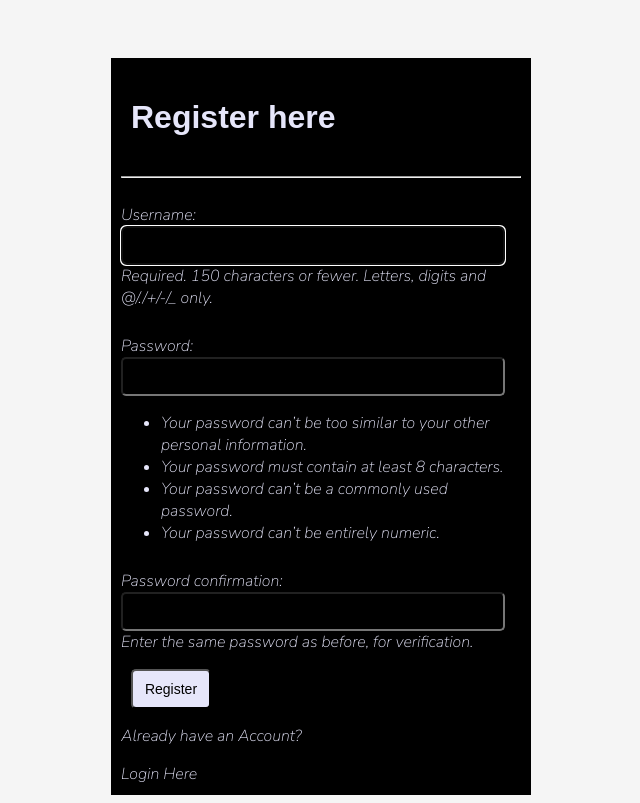
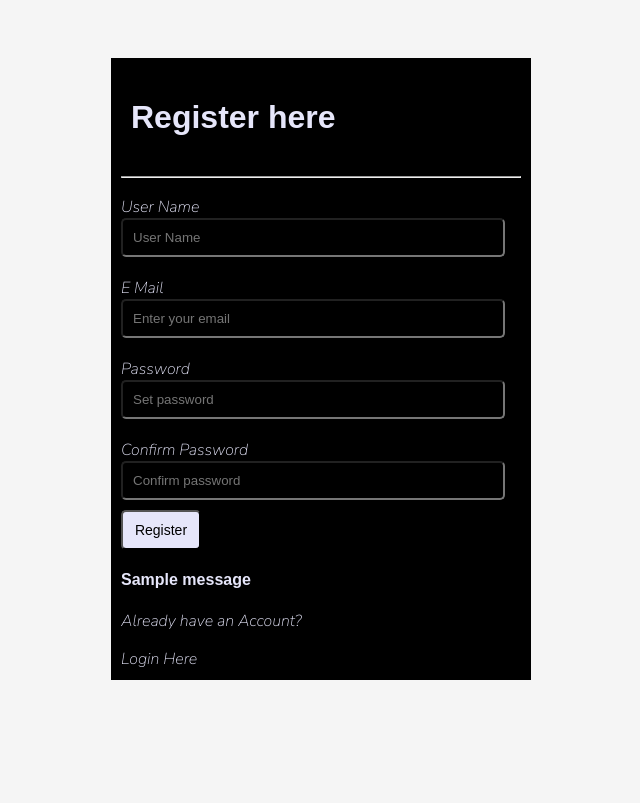
Before and after one commit to TechLearner06/To_Do_List-Python-Django, a Django app: page /register/ in a window 1280 px wide. Shown: the whole page, without its empty margins (319-959 px from the left). After the commit the page ends 680 px from the top, so only its background shows below. Run offline with Django 4.2, Linux system fonts and the light colour scheme; one stand-in notice (Sample message) is shown.

Commit message:
code update

```diff
--- a/to_do_list_project/base/templates/register.html
+++ b/to_do_list_project/base/templates/register.html
@@ -6,8 +6,28 @@
 <hr>
 <form method="POST" class="register-form">
     {% csrf_token%}
-    {{form.as_p}}
+    <div class="fields">
+        <label>User Name</label>
+        <input type="text" name="user_name" placeholder="User Name" required="">
+    </div>
+    <div class="fields">
+        <label>E Mail</label>
+        <input type="text" name="email" placeholder="Enter your email" required="">
+    </div>
+    <div class="fields">
+        <label>Password</label>
+        <input type="password" name="password" placeholder="Set password" required="">
+    </div>
+    <div class="fields">
+        <label>Confirm Password</label>
+        <input type="password" name="password2" placeholder="Confirm password" required="">
+    </div>
     <input class="button" type="submit" value="Register">
+    <div class="error">
+        {% for message in messages %}
+        <h4>{{message}}</h4>
+        {%endfor%}
+    </div>
     <p>Already have an Account?</p><a href="{% url 'login' %}">Login Here</a>
 </form>
 
--- a/to_do_list_project/base/urls.py
+++ b/to_do_list_project/base/urls.py
@@ -1,11 +1,12 @@
 from django.urls import path
-from .views import TaskList,TaskDetail,TaskCreate,TaskUpdate,TaskDelete,CustomLoginView,RegisterPage
+from .views import TaskList,TaskDetail,TaskCreate,TaskUpdate,TaskDelete
 from django.contrib.auth.views import LogoutView
+from . import views
 
 urlpatterns = [
-    path('login/',CustomLoginView.as_view(),name='login'),
+    path('login/',views.Login,name='login'),
     path('logout/',LogoutView.as_view(next_page='login'),name='logout'),
-    path('register/',RegisterPage.as_view(),name='register'),
+    path('register/',views.Register,name='register'),
     path('',TaskList.as_view(), name='tasks'),
     path('task/<int:pk>',TaskDetail.as_view(), name='task'),
     path('task-create',TaskCreate.as_view(), name='task-create'),
--- a/to_do_list_project/base/views.py
+++ b/to_do_list_project/base/views.py
@@ -3,45 +3,56 @@ from django.shortcuts import render,redirect
 from django.views.generic.list import ListView
 from django.views.generic.detail import DetailView
 from django.views.generic.edit import CreateView,UpdateView,DeleteView,FormView
-from django.contrib.auth.views import LoginView
 from django.contrib.auth.mixins import LoginRequiredMixin
-from django.contrib.auth.forms import UserCreationForm
-from django.contrib.auth import login
 from .models import Task
 from django.urls import reverse_lazy
+from django.contrib.auth.models import User
+from django.contrib.auth import authenticate , login
+from django.contrib import messages
 
 
 # Create your views here.
 
-class CustomLoginView(LoginView):
-    template_name='login.html'
-    fields='__all__'
-    redirect_authenticated_user='True'
+def Login(request):
+    if request.method == 'POST':
+        username=request.POST['user_name']
+        password=request.POST['password']
 
-    def get_success_url(self):
-        return reverse_lazy('tasks')
+        user=authenticate(username=username,password=password)
+
+        if user is not None:
+            login(request,user)
+            return redirect('/')
+        else:
+            messages.info(request,'invalid credentials')
+            return redirect('login')
+
+    else:
+        return render(request, 'login.html')
 
 
-class RegisterPage(FormView):
-    template_name='register.html'
-    form_class=UserCreationForm
-    redirect_authenticated_user= 'True'
-    success_url = reverse_lazy('tasks')
+def Register(request):
+    if request.method == 'POST':
+        username=request.POST['user_name']
+        email=request.POST['email']
+        password=request.POST['password']
+        password2=request.POST['password2']
 
-    def form_valid(self, form):
-        user=form.save()
-        try:
-            if user is not None:
-                login(self.request,user)
-        except Exception as e:
-            print(f"Error saving user: {e}")
-        return super(Registerpage,self).form_valid(form)
-
-
-    def get(self, *args,**kwargs):
-        if self.request.user.is_authenticated:
-            return redirect('tasks')
-        return super(RegisterPage,self).get(*args,**kwargs)
+        if password==password2:
+            if User.objects.filter(username=username).exists():
+                messages.info(request,'username already taken')
+            elif User.objects.filter(email=email).exists():
+                messages.info(request,'email exist')
+            else:
+                user=User.objects.create_user(username=username,password=password,email=email)
+                user.save()
+                messages.info(request,'registered successfully')
+                return redirect('login')
+        else:
+            messages.info(request,'password did not match')
+        return redirect('register')
+    else:
+        return render(request,'register.html')
 
 class TaskList(LoginRequiredMixin,ListView):
     model= Task
--- a/to_do_list_project/static/css/style.css
+++ b/to_do_list_project/static/css/style.css
@@ -35,13 +35,6 @@ a,p{
 
 .register-form{
     color:lavender;
-}
-
-
-.login-btn{
-    display: flex;
-    align-items: center;
-    justify-content: flex-end;
 }
 
 
@@ -93,6 +86,7 @@ input[type=text],input[type=password],textarea{
     padding:10px;
     width:90%;
     color:white;
+    margin-bottom: 10px;
 }
 
 label{
@@ -106,12 +100,12 @@ label{
     font-size:14px;
     border-radius:5px;
     cursor:pointer;
-    margin-left:10px;
     display: flex;
     align-items: center;
     justify-content: center;
     width:80px;
     height:40px;
+
 }
 
 
```
Also changed, not shown: to_do_list_project/base/models.py (+5 -2 lines), to_do_list_project/base/templates/login.html (+15 -1 lines), to_do_list_project/base/migrations/0003_alter_task_description.py (added), to_do_list_project/db.sqlite3.
